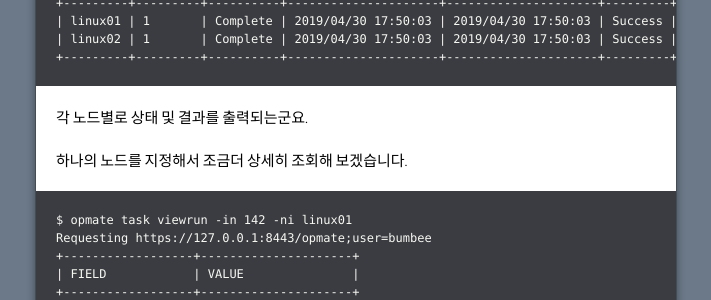
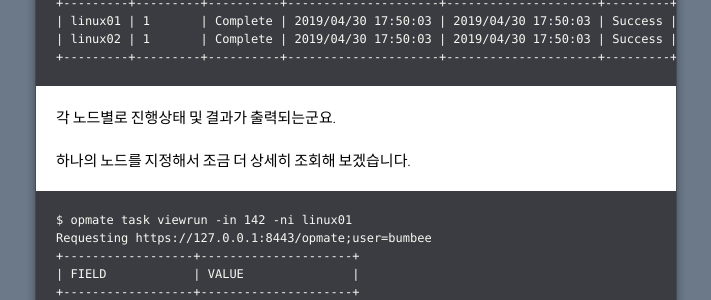
Before and after one commit to opmate/opmate.github.io, a Jekyll site: the page built from document/QuickTutorial6.md, in a window 1280 px wide. Shown: the part 899-1199 px from the top of the page, without its empty margins (284-995 px from the left). Built offline with Jekyll 4.4.1, drawn with Linux system fonts in a browser that asks for light colours; our own code applies the rules of GitHub Pages for plain Markdown files; a script that is not in the unit is left out; the repository's description, which GitHub fills in, is left out.

Commit message:
Update QuickTutorial6.md

````diff
--- a/document/QuickTutorial6.md
+++ b/document/QuickTutorial6.md
@@ -46,9 +46,9 @@ Requesting https://127.0.0.1:8443/opmate;user=bumbee
 +---------+---------+----------+---------------------+---------------------+---------+---------+
 ```
 
-각 노드별로 상태 및 결과를 출력되는군요.
+각 노드별로 진행상태 및 결과가 출력되는군요.
 
-하나의 노드를 지정해서 조금더 상세히 조회해 보겠습니다.
+하나의 노드를 지정해서 조금 더 상세히 조회해 보겠습니다.
 
 ```
 $ opmate task viewrun -in 142 -ni linux01
````
